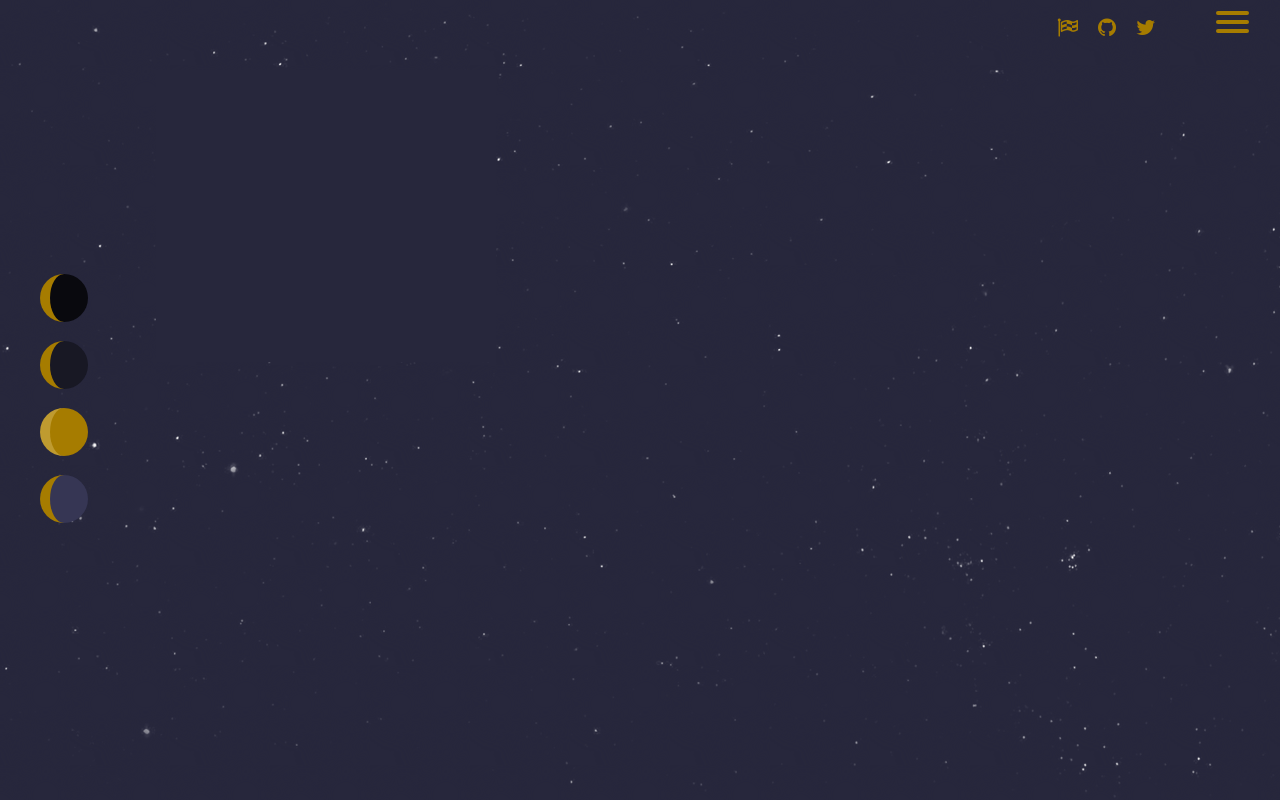
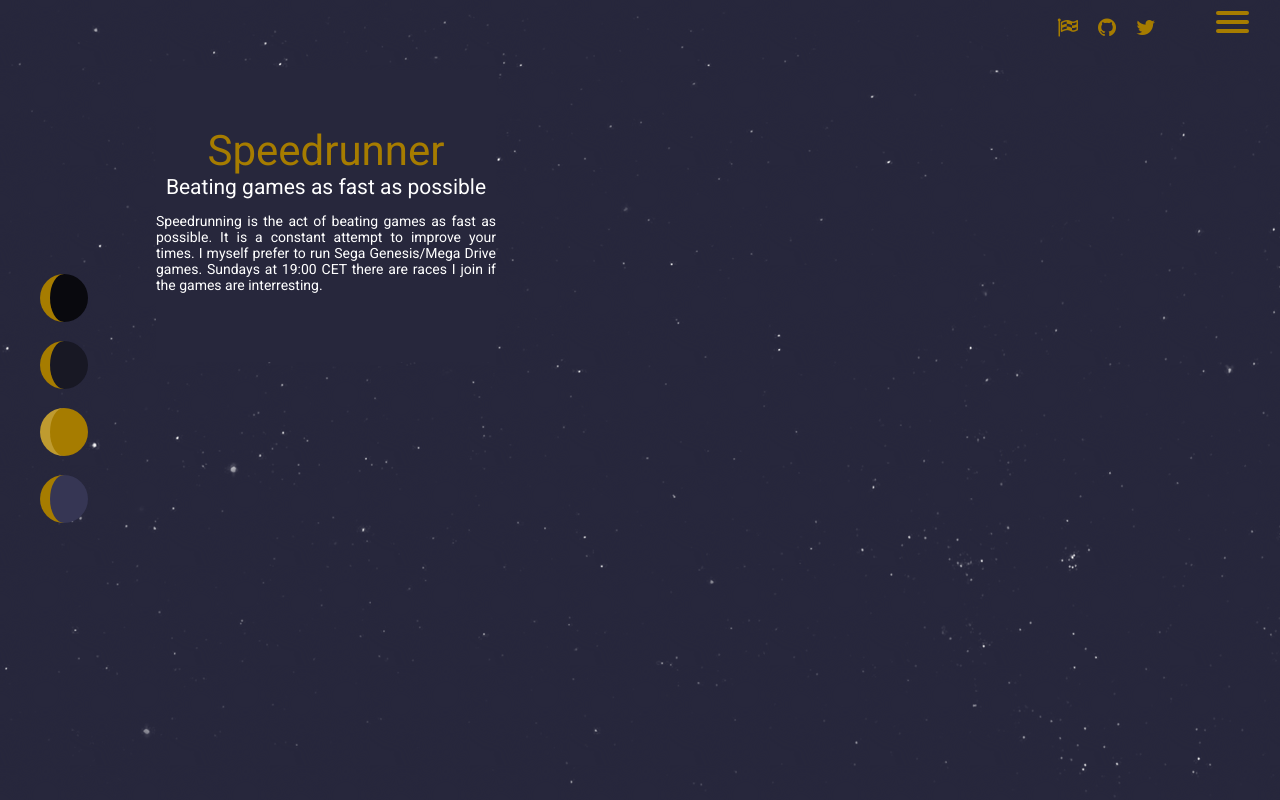
Before and after one commit to Aureus-Lunae/portfolio, a PHP site: page /aboutme.html in a window 1280 px wide. Run offline with PHP 8.4, Linux system fonts and the light colour scheme; style sheets or scripts are compiled from the project's sources.

Commit message:
Little info about speedrunning

```diff
--- a/aboutme.html
+++ b/aboutme.html
@@ -48,10 +48,14 @@
 	<div id='aboutme-container'>
 		<div class='twinkling'></div>
 	</div>
+
 	<div class='grid-layout'>
-		<div class='about'>
 
 
+		<div class='about'>
+			<div class='about-title'>Speedrunner</div>
+			<div class='about-subtitle'>Beating games as fast as possible</div>
+			<p>Speedrunning is the act of beating games as fast as possible. It is a constant attempt to improve your times. I myself prefer to run Sega Genesis/Mega Drive games. Sundays at 19:00 CET there are races I join if the games are interresting.</p>
 		</div>
 
 
--- a/css/style.css
+++ b/css/style.css
@@ -138,12 +138,18 @@ body {
 
 .about-title{
 	font-size: 3em;
-	color: #fff;
+	color: #a67c00;
+	text-align: center;
 }
 
 .about-subtitle{
 	font-size: 1.5em;
 	color: #fff;
+	text-align: center;
+}
+
+.about p {
+	text-align: justify;
 }
 
 /**
```
